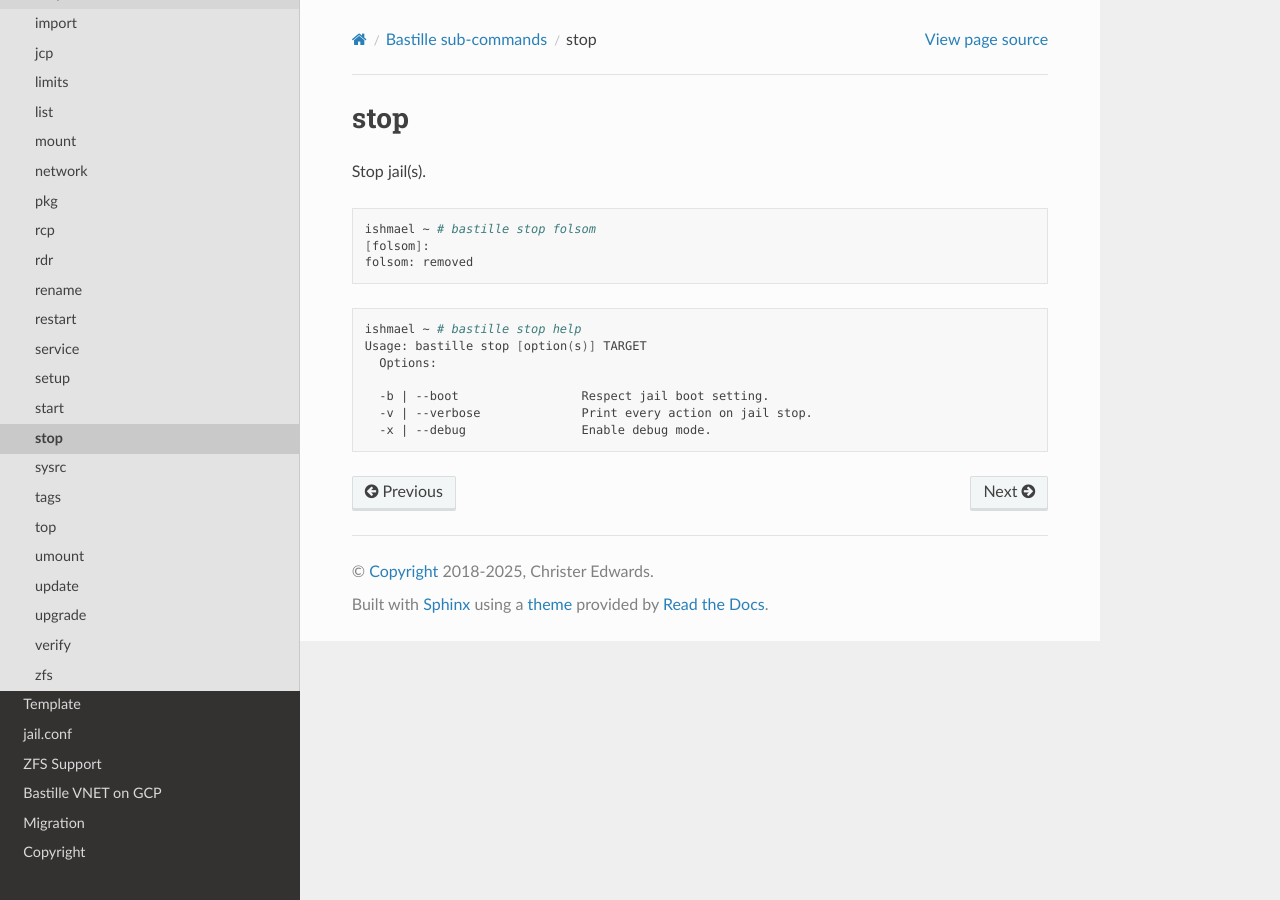
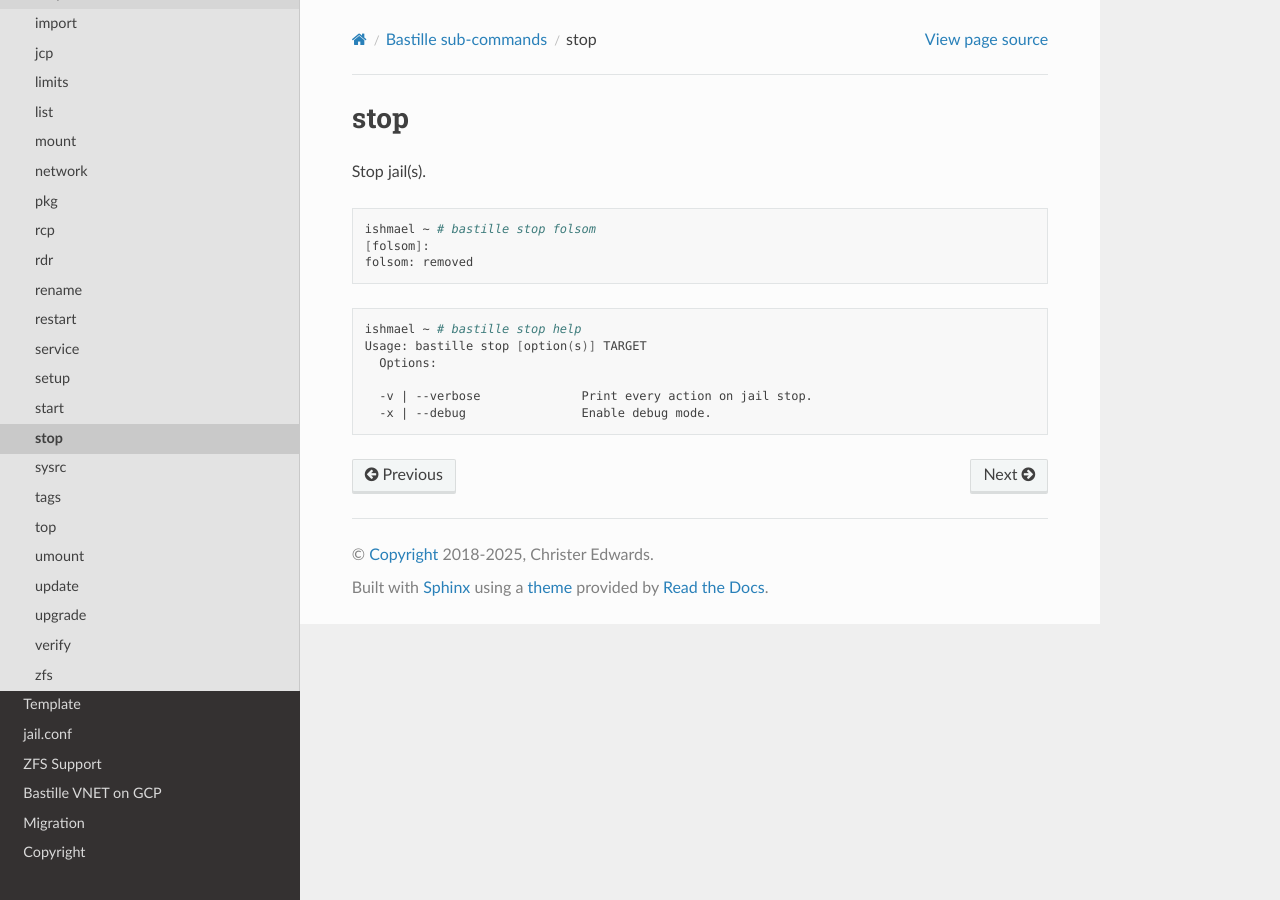
Before and after one commit to BastilleBSD/bastille, a Sphinx documentation site: the page built from docs/chapters/subcommands/stop.rst, in a window 1280 px wide. Built offline with Sphinx 7.4.7 and the Read the Docs theme 3.1.0, drawn with Linux system fonts in a browser that asks for light colours.

Commit message:
restart: Pass only options that are allowed to stop

```diff
--- a/docs/chapters/subcommands/stop.rst
+++ b/docs/chapters/subcommands/stop.rst
@@ -15,6 +15,5 @@ Stop jail(s).
   Usage: bastille stop [option(s)] TARGET
     Options:
 
-    -b | --boot                 Respect jail boot setting.
     -v | --verbose              Print every action on jail stop.
     -x | --debug                Enable debug mode.
```
Also changed, not shown: 2 other files.
